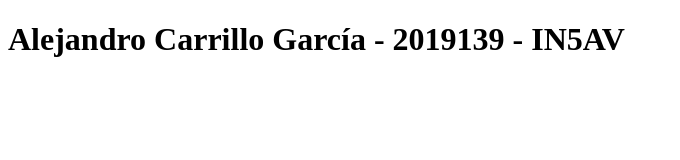
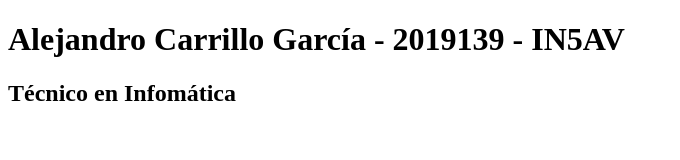
Before and after one commit to acarrillo2019138/IN5AV-, a plain HTML site: page index.html in a window 1280 px wide. Shown: the whole page, without its empty margins (0-680 px from the left). Drawn offline with Linux system fonts and the light colour scheme.

Commit message:
Se agregó dato de referencia profecional

```diff
--- a/index.html
+++ b/index.html
@@ -7,5 +7,6 @@
 </head>
 <body>
     <h1> Alejandro Carrillo García - 2019139 - IN5AV </h1>
+    <h2> Técnico en Infomática </h2>
 </body>
 </html>
```
